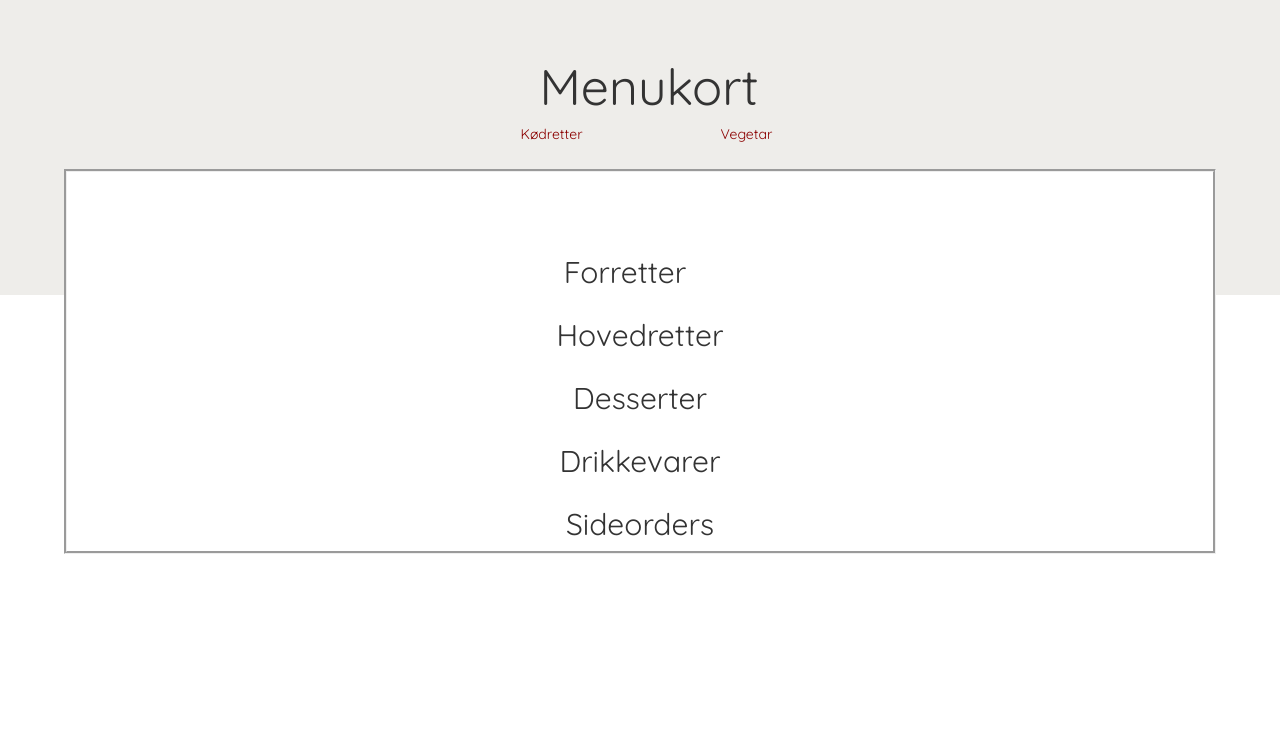
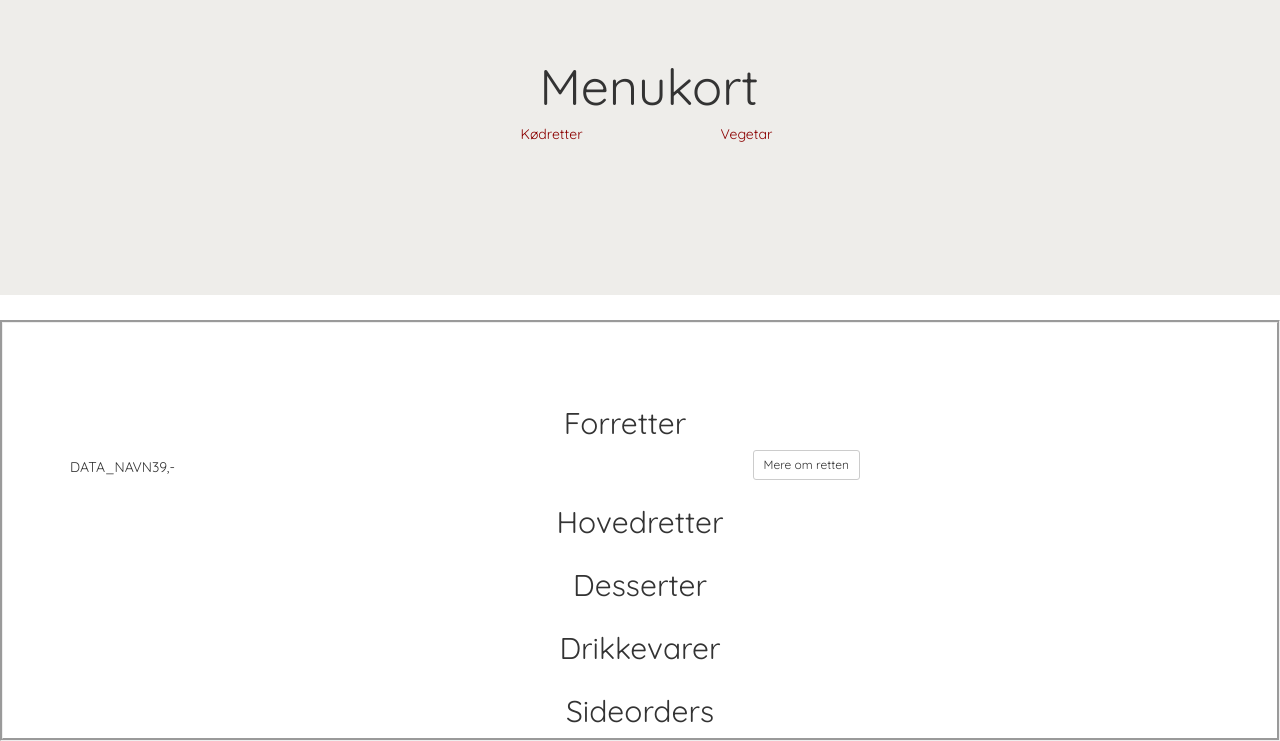
Before and after one commit to anna531/dynamisk_petrograd, a plain HTML site: page menu.html in a window 1280 px wide. Shown: the part 89-830 px from the top of the page. Before the commit the page ends 800 px from the top, so only its background shows below. Drawn offline with Linux system fonts and the light colour scheme.

Commit message:
template for forret uden modal med js som virker

```diff
--- a/menu.html
+++ b/menu.html
@@ -44,6 +44,7 @@
         <div class="container menukortoverskrift">
             <h1 class="row col-sm-4 col-sm-offset-4">Menukort</h1>
 
+
         </div>
 
         <!--    kødretter eller vegetar-->
@@ -57,7 +58,7 @@
 
         </div>
 
-
+    </div>
 
 
     <!--alle retter-->
@@ -71,16 +72,16 @@
         <!--alle forretter-->
         <div class="forretter">
 
+
+            <div class="container produktliste">
                 <template id="produkt_template">
-                    <div class="container">
-
-                        <section class="row produktliste">
+                    <section class="row ">
                         <!--Her skal produkter ligges ind-->
                         <!--Russisk ringbrød-->
 
                         <div class="col-sm-7">
 
-                                <h5 class="data_navn">DATA_NAVN...........</h5><span class="pris">39</span>.-</div>
+                            <h5><span class="data_navn">DATA_NAVN</span><span class="data_pris">39,-</span></h5></div>
 
 
                         <div class="col-sm-2">
@@ -91,14 +92,10 @@
                         </div>
 
                     </section>
+                </template>
             </div>
 
-
-                </template>
-
-
-
-
+        </div>
 
         <!--                            container slutter for bulgarisk bondesuppe -->
 
@@ -120,12 +117,6 @@
 
     </div>
 
-
-        </div>
-
-
-
-
     <!-- jQuery Version 1.11.1 -->
 
     <script src="jquery.js "></script>
@@ -137,11 +128,12 @@
 
 
 
+    <!--
    <script>
     $('#myModal').on('shown.bs.modal', function() {
                 $('#myInput').focus()
-
 </script>
+-->
 
 
 
--- a/petrograd.js
+++ b/petrograd.js
@@ -1,6 +1,6 @@
 window.addEventListener("load", sidenVises);
 
-function sidenVises {
+function sidenVises() {
 
     console.log("siden vises");
     visProdukt();
```
Lines whose indentation alone changed are shown as unchanged.
